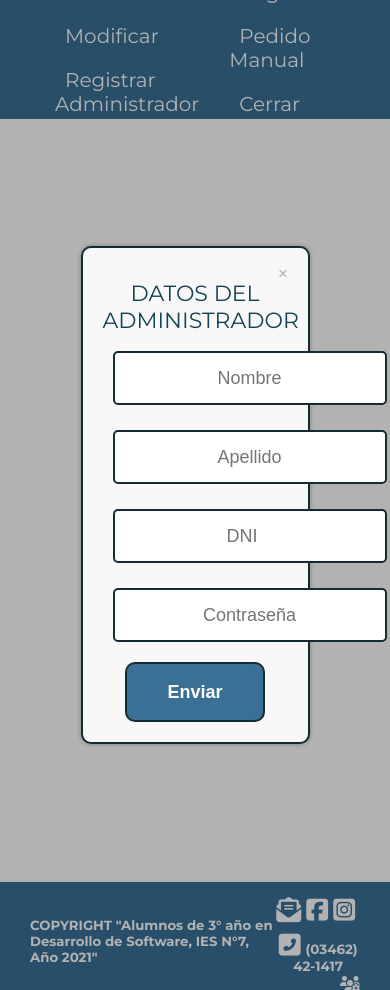
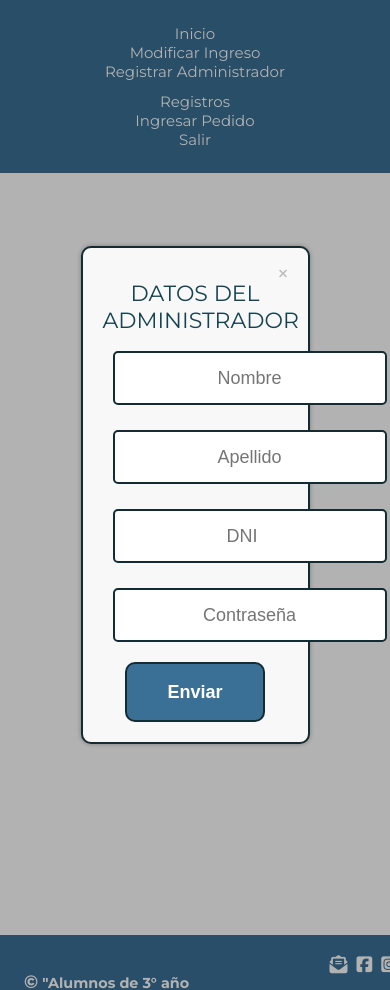
Before and after one commit to Daxterman03/Semillas, a PHP site: page /adm.php in a window 390 px wide. Run offline with PHP 8.4, Linux system fonts and the light colour scheme; the visitor is signed in with stand-in values (Sample User, id 1); some libraries are stand-ins or nearby versions.

Commit message:
Navbar y Footer ahora son responsivo a todos los dispositivos

```diff
--- a/semi/css/nav_pie.css
+++ b/semi/css/nav_pie.css
@@ -24,6 +24,10 @@ Naranjas
     padding: 0px;
     margin: 0px;
     text-decoration: none;
+    list-style: none;
+}
+html{
+    font-size: 100%;
 }
 body{
     background: var(--blanco);
@@ -31,95 +35,123 @@ body{
 }
 .icon{
     color: var(--blanco);
-    margin-right: 5px;
-    font-size: 25px;
+    font-size: 1.5rem;
+    padding: 0 0.25em;
 }
 
 /* CSS DEL NAVBAR */
 
 .header{
     background: var(--oscuro);
-    padding: 10px 30px;
+    padding: 1em 1em;
     height: 10vh;
+    max-height: 10vh;
     display: flex;
     align-items: center;
 }
-    .header ul{
-        display: flex;
-        flex-wrap: wrap;
-    }
-    .header li{
-        margin: 10px;
-        list-style-type: none;
-    }
-    .header a{
-        color: var(--blanco);
-        font-family: 'Montserrat', sans-serif;
-        font-size: 20px;
-        margin: 0px 10px;
-        transition: 300ms;
-    }
-    .header a:hover{
-        transition: 300ms;
-        font-size: 25px;
-    }
     .menu{
         width: 100%;
         display: flex;
-        padding: 15px;
+        justify-content: space-between;
     }
         .ventanas{
-            flex: 5 1 auto;
+            width: 45%;
         }
         .log_reg{
-            flex: 0 1 auto;
-
+            width: 40%;
         }
-
-    .btn-ingre, .btn-regis {
-        background-color: Transparent;
-        border: none;
-    }
+        .ventanas_adm_der{
+            width: 40%;
+        }
+        .ventanas_adm_izq{
+            width: 50%;
+        }
+            .menu ul{
+                display: flex;
+                justify-content: space-evenly;
+            }
+            .ventanas a, .log_reg a{
+                display: flex;
+                flex-wrap: nowrap;
+                align-items: center;
+                color: var(--blanco);
+                font-family: 'Montserrat', sans-serif;
+                font-size: 1.875rem;
+                transition: 150ms;
+            }
+            .ventanas a:hover, .log_reg a:hover{
+                font-size: 2.125rem;
+                color: rgba(255, 255, 255, 0.7);
+            }
+            .log_reg li a{
+                text-align: center;
+            }
+            .btn-ingre, .btn-regis {
+                background-color: Transparent;
+                border: none;
+            }
+            .ventanas_adm_der a, .ventanas_adm_izq a{
+                display: flex;
+                flex-wrap: nowrap;
+                color: var(--blanco);
+                font-family: 'Montserrat', sans-serif;
+                font-size: 1.25rem;
+                transition: 150ms;
+            }
+            .ventanas_adm_der a:hover, .ventanas_adm_izq a:hover{
+                font-size: 1.5625rem;
+                color: rgba(255, 255, 255, 0.7);
+            }
 
 /* CSS DEL PIÉ DE PÁGINA */
 
 .pie_pagina{
     background: var(--oscuro);
-    padding: 10px 30px;
+    padding: 0 1em 0 2em;
     display: flex;
     align-items: center;
-    height: 10vh;
+    height: 15vh;
+    max-height: 15vh;
+    justify-content: space-between;
 }
-    .pie_pagina h5, .pie_pagina h6{
+    .info{
+        width: 50%;
+        display: flex;
+        align-items: center;
+    }
+    .info h5, .celular h6{
         color: var(--blanco);
         font-family: 'Montserrat', sans-serif;
-        transition: 300ms;
     }
-    .pie_pagina i:hover{
-        transition: 300ms;
-        font-size: 35px;
+    .info h5{
+        font-size: 1.2rem;
     }
-    .info{
-        display: flex;
-        align-items: center;
-        flex: 4 1 auto;
+    .info span{
+        font-size: 1.5rem;
     }
     .contacto{
+        height: 100%;
+        width: 20%;
         display: flex;
+        flex-direction: column;
+        justify-content: space-evenly;
         align-items: center;
-        flex-direction: column;
-        flex: 0.3 1 auto;
     }
+        .icon_pie:hover{
+            transition: 300ms;
+            font-size: 2rem;
+        }
         .redes{
-            margin: 10px 0;
-            width: 100%;
+            width: 50%;
             display: flex;
             justify-content: space-evenly;
         }
         .celular{
-            text-align: center;
+            display: flex;
+            justify-content: center;
+            align-items: center;
             width: 100%;
-            font-size: 20px;
+            font-size: 1.5rem;
         }
         .admin{
             width: 100%;
@@ -129,3 +161,48 @@ body{
             .admin i{
                 color: var(--blanco);
             }
+
+@media all and (max-width:1130px){
+    html{
+        font-size: 90%;
+    }
+    .ventanas{
+        width: 60%;
+    }
+}
+@media all and (max-width:870px){
+    html{
+        font-size: 75%;
+    }
+}
+@media all and (max-width:650px){
+    .header{
+        height: 15vh;
+        max-height: 20vh;
+    }
+    .menu{
+        height: 100%;
+        width: 100%;
+        flex-direction: column;
+        align-items: center;
+        justify-content: space-evenly;
+    }
+    .ventanas, .log_reg{
+        width: 80%;
+    }
+    .ventanas ul{
+        flex-direction: column;
+        align-items: center;
+    }
+    .log_reg ul{
+        justify-content: space-evenly;
+    }
+    .ventanas_adm_der ul, .ventanas_adm_izq ul{
+        flex-direction: column;
+        align-items: center;
+    }
+    .ventanas_adm_der a:hover, .ventanas_adm_izq a:hover{
+        font-size: 1.25rem;
+        color: rgba(255, 255, 255, 0.7);
+    }
+}
--- a/semi/navbar2.php
+++ b/semi/navbar2.php
@@ -19,29 +19,29 @@
   <body>
     <header class="header">
       <nav class="menu">
-        <div class="ventanas">
+        <div class="ventanas_adm_izq">
           <ul>
             <li>
               <a href="lfet.php">Inicio</a>
             </li>
             <li>
-              <a href="admin.php">Modificar</a>
+              <a href="admin.php">Modificar Ingreso</a>
             </li>
             <li>
               <a href="adm.php">Registrar Administrador</a>
             </li>
           </ul>
         </div>
-        <div class="log_reg">
+        <div class="ventanas_adm_der">
           <ul>
             <li>
               <a href="peda.php">Registros</a>
             </li>
             <li>
-              <a href="pedido_manual.php">Pedido Manual</a>
+              <a href="pedido_manual.php">Ingresar Pedido</a>
             </li>
             <li>
-              <a href="serse.php">Cerrar Sesión</a>
+              <a href="serse.php">Salir</a>
             </li>
           </ul>
         </div>
--- a/semi/pie.php
+++ b/semi/pie.php
@@ -1,15 +1,16 @@
 <div class="pie_pagina">
     <div class="info">
-        <h5>COPYRIGHT "Alumnos de 3° año en Desarrollo de Software, IES N°7, Año 2021"</h5>
+        <h5><span>&copy;</span> "Alumnos de 3° año en Desarrollo de Software, IES N°7, Año 2021"</h5>
     </div>
     <div class="contacto">
         <div class="redes">
-            <a href="mailto:intendencia@venadotuerto.gob.ar"><i class="fas fa-envelope-open-text icon"></i></a>
-            <a href="https://www.facebook.com/VenadoTuertoGobierno" target="_blank"><i class="fab fa-facebook-square icon"></i></a>
-            <a href="https://www.instagram.com/venadotuertogob/?fbclid=IwAR3Hg19tArGL8IMHJNOVwCtQWZAnQ1AQ00eEJfHRU8h79T997rhPRauMUZM" target="_blank"><i class="fab fa-instagram-square icon"></i></a>
+            <a href="mailto:intendencia@venadotuerto.gob.ar"><i class="fas fa-envelope-open-text icon icon_pie"></i></a>
+            <a href="https://www.facebook.com/VenadoTuertoGobierno" target="_blank"><i class="fab fa-facebook-square icon icon_pie"></i></a>
+            <a href="https://www.instagram.com/venadotuertogob/?fbclid=IwAR3Hg19tArGL8IMHJNOVwCtQWZAnQ1AQ00eEJfHRU8h79T997rhPRauMUZM" target="_blank"><i class="fab fa-instagram-square icon icon_pie"></i></a>
         </div>
         <div class="celular">
-            <h6><i class="fas fa-phone-square-alt icon icon_"></i>(03462) 42-1417</h6>
+            <i class="fas fa-phone-square-alt icon icon_"></i>
+            <h6>(03462) 42-1417</h6>
         </div>
         <div class="admin">
             <a href="inia.php"><i class="fas fa-users-cog"></i></a>
```
